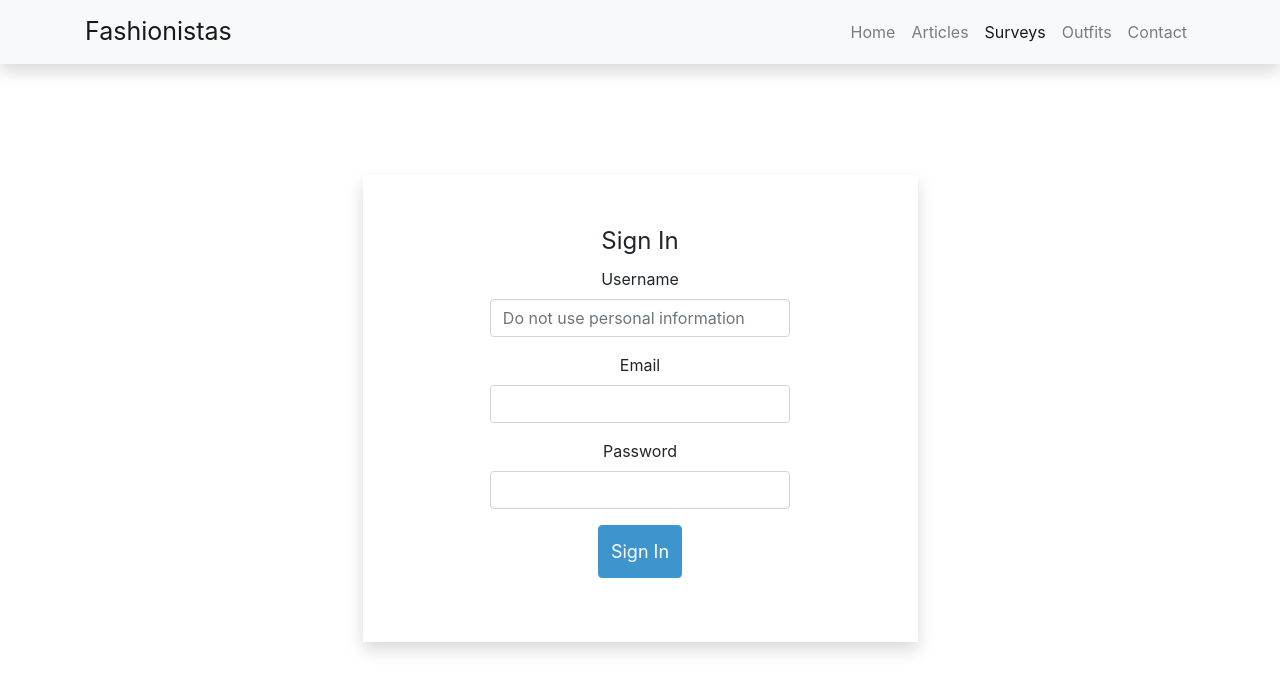
After one commit to AnnaHartl/Project_Fashion-Website, a PHP site: page /User/signIn.html in a window 1280 px wide. The commit adds this page. Shown: the top 693 px of the page. Run offline with PHP 8.4, Linux system fonts and the light colour scheme.

Commit message:
added forms
*login form (not working)
*sign in form  (working)

```diff
--- /dev/null
+++ b/Website/User/signIn.html
@@ -0,0 +1,106 @@
+<!DOCTYPE html>
+<html lang="en">
+
+<head>
+
+  <meta charset="utf-8">
+  <meta name="viewport" content="width=device-width, initial-scale=1, shrink-to-fit=no">
+  <meta name="description" content="">
+  <meta name="author" content="">
+
+  <title>Sign in</title>
+
+  <link href="../front-end/bootstrap.css" rel="stylesheet">
+  <link href="../front-end/specialAddings.css" rel="stylesheet">
+</head>
+
+<body>
+  <nav class="navbar navbar-expand-lg navbar-light bg-light static-top mb-5 shadow">
+<div class="container">
+  <section class="navbar-brand">Fashionistas</section>
+  <button class="navbar-toggler" type="button" data-toggle="collapse" data-target="#navbarResponsive" aria-controls="navbarResponsive" aria-expanded="false" aria-label="Toggle navigation">
+        <span class="navbar-toggler-icon"></span>
+      </button>
+  <div class="collapse navbar-collapse" id="navbarResponsive">
+    <ul class="navbar-nav ml-auto">
+      <li class="nav-item">
+        <a class="nav-link" href="../../index.html">Home
+            </a>
+      </li>
+      <li class="nav-item ">
+        <a class="nav-link" href="../../articles.html">Articles
+        </a>
+      </li>
+      <li class="nav-item active">
+        <a class="nav-link" href="#">Surveys</a>
+      </li>
+      <li class="nav-item">
+        <a class="nav-link" href="../../outfits/main.html">Outfits</a>
+      </li>
+      <li class="nav-item">
+        <a class="nav-link" href="../../contact.html">Contact</a>
+      </li>
+    </ul>
+  </div>
+</div>
+</nav>
+
+    <!-- Article -->
+    <section>
+          <div class="container text-center">
+            <div class="card border-0 shadow form-center">
+              <div class="card-body p-5">
+                <div class="container">
+
+                  <form class="form-horizontal" action="#" onsubmit="validate();" name="signIn_form">
+                  <fieldset>
+                  <!-- Form Name -->
+                  <legend>Sign In</legend>
+
+                  <div class="form-group">
+                    <label class="col-md-4 control-label" for="textinput">Username</label>
+                    <div class="input-center">
+                    <input id="textinput" name="name" type="text" placeholder="Do not use personal information" class="form-control input-md" required="">
+
+                    </div>
+                  </div>
+                  <!-- Text input-->
+                  <div class="form-group">
+                    <label class="col-md-4 control-label" for="textinput">Email</label>
+                    <div class="input-center">
+                    <input id="textinput" name="mail" type="text" placeholder="" class="form-control input-md" required="">
+
+                    </div>
+                  </div>
+
+                  <!-- Password input-->
+                  <div class="form-group">
+                    <label class="col-md-4 control-label" for="passwordinput">Password</label>
+                    <div class="input-center">
+                      <input id="passwordinput" name="password" type="password" placeholder="" class="form-control input-md" required="">
+
+                    </div>
+                  </div>
+                  <div class="form-group">
+                    <div class="col">
+                      <button id="submit" name="submit" class="btn btn-primary" style="padding-left: 12px;">Sign In</button>
+                    </div>
+                  </div>
+
+
+                  </fieldset>
+                  </form>
+                  <span id="error" style="color:red;"></span>
+                  <span id="success" style="color:green;"></span>
+              </div>
+              </div>
+              </div>
+              </div>
+    </section>
+    <script src="../back-end/java.js"></script>
+    <script src="../back-end/user.js"></script>
+    <script src="../front-end/jquery.min.js"></script>
+    <script src="../front-end/bootstrap.bundle.js"></script>
+</body>
+
+</html>
--- a/Website/back-end/java.js
+++ b/Website/back-end/java.js
@@ -53,12 +53,7 @@ function clear(){
 function add_comment(article_id) {
   comment(article_id);
   setTimeout(() => {  window.refresh(); }, 500);
-  //setTimeout(() => {  jump_to("comment_section"); }, 500);
 }
-
-// function jump_to(to){
-//     window.location.href = "#"+to;
-// }
 
 window.refresh = function() {
     location.reload();
--- /dev/null
+++ b/Website/back-end/user.js
@@ -0,0 +1,40 @@
+function validate() {
+  var user_name = document.forms["signIn_form"]["name"].value;
+  var user_mail = document.forms["signIn_form"]["mail"].value;
+  var user_pw = document.forms["signIn_form"]["password"].value;
+  var request= new XMLHttpRequest();
+  request.open('GET', 'http://localhost:3000/users', true);
+  request.onload = function () {
+    var data = JSON.parse(this.response);
+    var already_exists = false;
+      data.forEach(users => {
+        if(users.name == user_name){
+          already_exists = true;
+          document.getElementById("error").innerHTML = "Username already exists<br>";
+        }
+        if(users.mail == user_mail){
+          already_exists = true;
+          document.getElementById("error").innerHTML += "Email already exists";
+        }
+      });
+      if(already_exists == false){
+        setTimeout(() => {  add_user(user_name,user_mail,user_pw); }, 500);
+        document.getElementById("success").innerHTML += "User successfully created<br>You get redirected in a few second";
+        setTimeout(() => {  window.location.href = "../index.html"; }, 2000);
+      }
+  }
+  request.send();
+}
+
+function add_user(name, mail, pw) {
+  var xhr= new XMLHttpRequest();
+  var url = "http://localhost:3000/users";
+  xhr.open("POST", url, true);
+  xhr.setRequestHeader("Content-type", "application/json");
+  var user = {}
+  user ["name"] = name;
+  user ["mail"] = mail;
+  user ["pw"] = pw;
+  var data = JSON.stringify(user);
+  xhr.send(data);
+}
--- a/Website/front-end/specialAddings.css
+++ b/Website/front-end/specialAddings.css
@@ -5,6 +5,17 @@
   <link href="css/specialAddings.css" rel="stylesheet">
 
  */
+.form-center{
+    margin-left: 25%;
+    margin-right: 25%;
+    margin-top: 10% !important;
+}
+
+.input-center{
+  margin-left:15%;
+  margin-right:15%;
+}
+
  .checkmark {
    /* position: absolute;
    top: 0;
```
Also changed, not shown: Website/User/login.html (+5 -9 lines), Website/back-end/db.json (+32 -0 lines).
